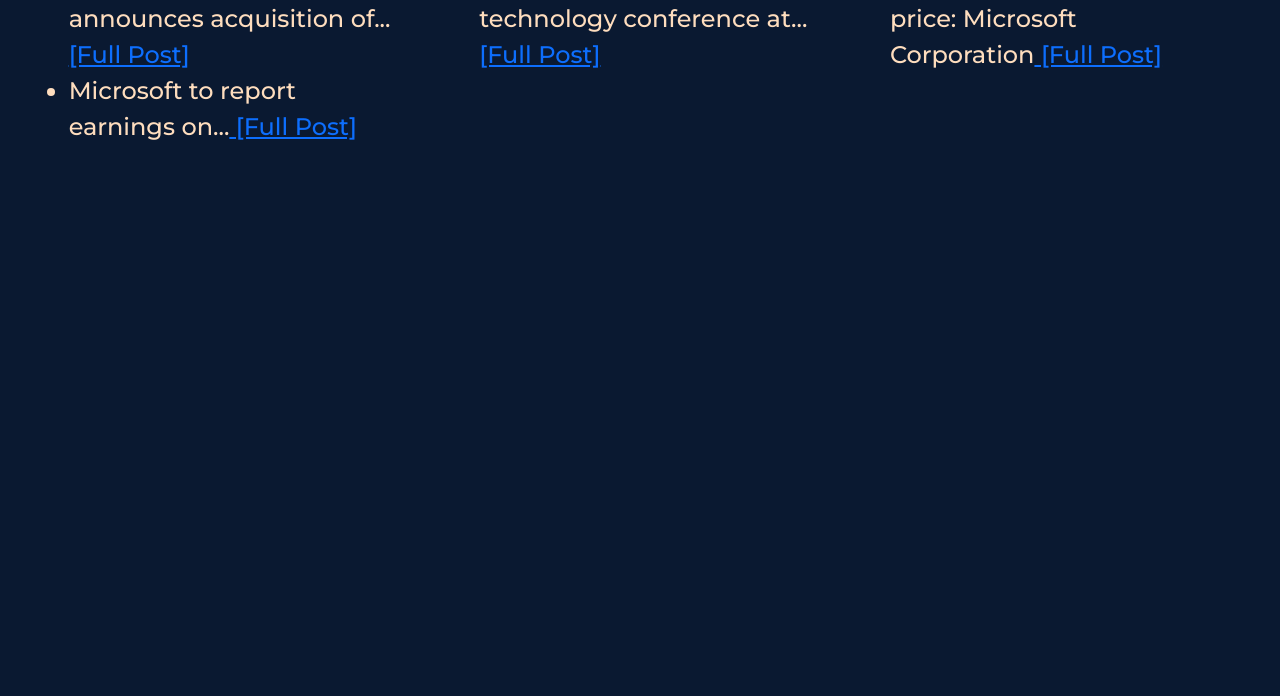
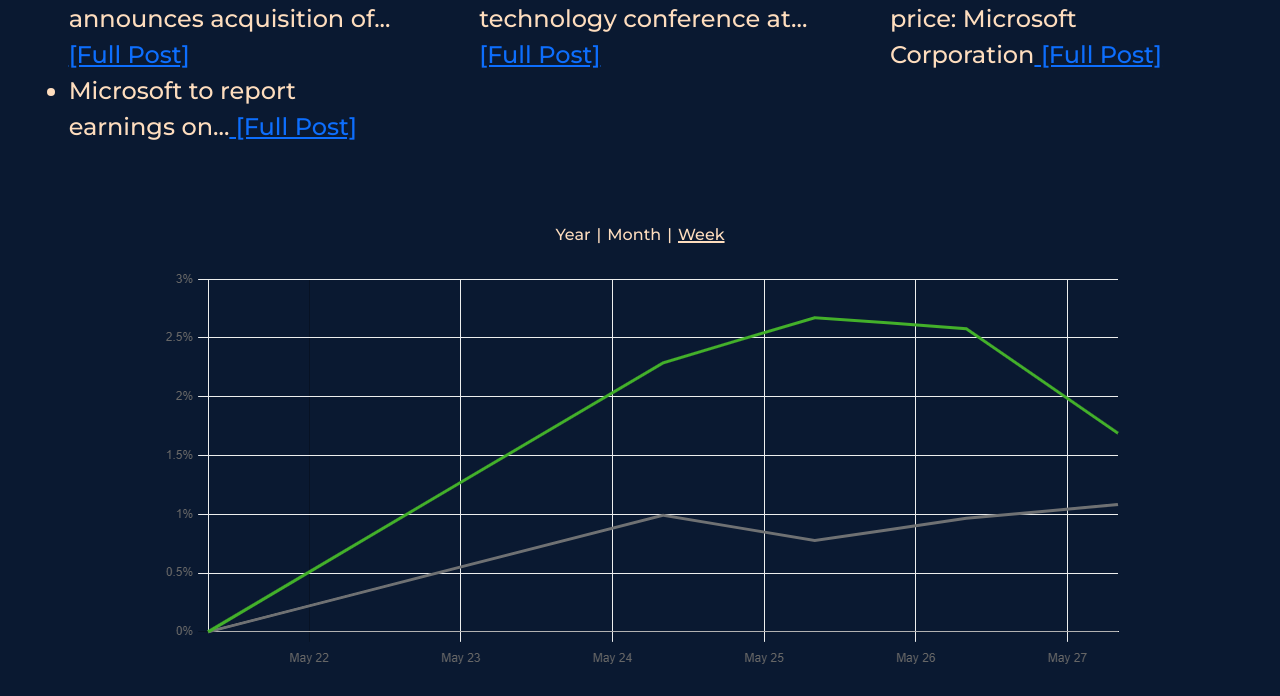
Before and after one commit to Jiaaa-yang/orbital-to-the-moon, a Flask app: template flask_app/templates/results.html in a window 1280 px wide. Shown: the part 608-1304 px from the top of the page. Before the commit the page ends 806 px from the top, so only its background shows below. Run offline with Flask 2, Linux system fonts and the light colour scheme; the template is opened without the code that fills it, so the values that code supplies are empty.

Commit message:
Add graphs to analysis page
Included static version of price graphs
for demo purposes

```diff
--- a/flask_app/static/main.css
+++ b/flask_app/static/main.css
@@ -83,6 +83,56 @@
     font-size: 1.5rem;
 }
 
+/* Buttons for graph selection */
+.flex-container {
+    display: -ms-flexbox;
+    display: -webkit-flex;
+    display: flex;
+    -webkit-flex-direction: row;
+    -ms-flex-direction: row;
+    flex-direction: row;
+    -webkit-flex-wrap: wrap;
+    -ms-flex-wrap: wrap;
+    flex-wrap: wrap;
+    -webkit-justify-content: center;
+    -ms-flex-pack: center;
+    justify-content: center;
+    -webkit-align-content: space-around;
+    -ms-flex-line-pack: distribute;
+    align-content: space-around;
+    -webkit-align-items: center;
+    -ms-flex-align: center;
+    align-items: center;
+}
+
+.flex-item {
+    -webkit-order: 0;
+    -ms-flex-order: 0;
+    order: 0;
+    -webkit-flex: 0 1 auto;
+    -ms-flex: 0 1 auto;
+    flex: 0 1 auto;
+    -webkit-align-self: auto;
+    -ms-flex-item-align: auto;
+    align-self: auto;
+    }
+
+.flex-container button {
+    background-color: #0a1931;
+    color: #feddbe;
+	border-style: none;
+}
+
+.flex-container button:hover {
+	text-decoration: underline;
+	text-decoration-thickness: 0.15rem;
+}
+
+.show {
+	text-decoration: underline;
+	text-decoration-thickness: 0.15rem;
+}
+
 /*
 BOOTSTRAP OVERRIDING
  */
--- /dev/null
+++ b/flask_app/static/myscripts.js
@@ -0,0 +1,6 @@
+$(function() {
+    $(".flex-item").click(function (event) {
+        $(".flex-item").removeClass("show");
+        $(this).addClass("show");
+    })
+})
--- a/flask_app/templates/base.html
+++ b/flask_app/templates/base.html
@@ -5,6 +5,9 @@
   <meta name="viewport" content="width=device-width, initial-scale=1.0">
   <title>To The Moon</title>
 
+  <!-- jQuery and Javascript -->
+  <script src="https://ajax.googleapis.com/ajax/libs/jquery/3.5.1/jquery.min.js"></script>
+  <script src="static/myscripts.js"></script>
   <!-- Bootstrap -->
   <link href="https://cdn.jsdelivr.net/npm/bootstrap@5.0.1/dist/css/bootstrap.min.css" rel="stylesheet" integrity="sha384-+0n0xVW2eSR5OomGNYDnhzAbDsOXxcvSN1TPprVMTNDbiYZCxYbOOl7+AMvyTG2x" crossorigin="anonymous">
   <!-- Custom CSS -->
--- a/flask_app/templates/results.html
+++ b/flask_app/templates/results.html
@@ -40,4 +40,25 @@
       </ul>
     </div>
   </div>
+
+  <br>
+  <div class="flex-container">
+	  <div>
+	    <button onclick="document.getElementById('graph').src='static/images/msft_year.png'" class="col-lg-1 flex-item">Year</button>
+	  </div>
+	  <div class="flex-item"> | </div>
+	  <div>
+	    <button onclick="document.getElementById('graph').src='static/images/msft_month.png'" class="col-lg-1 flex-item">Month</button>
+	  </div>
+	  <div class="flex-item"> | </div>
+	  <div>
+	    <button onclick="document.getElementById('graph').src='static/images/msft_week.png'" class="col-lg-1 flex-item show">Week</button>
+	  </div>
+  </div>
+
+  <br>
+  <div class="flex-container">
+    <img id="graph" src="static/images/msft_week.png" class="img-fluid" alt="Graph of MSFT stock">
+  </div>
+  <br>
 {% endblock %}
```
Also changed, not shown: flask_app/static/images/msft_month.png (added), flask_app/static/images/msft_week.png (added), flask_app/static/images/msft_year.png (added). Lines whose indentation alone changed are shown as unchanged.
